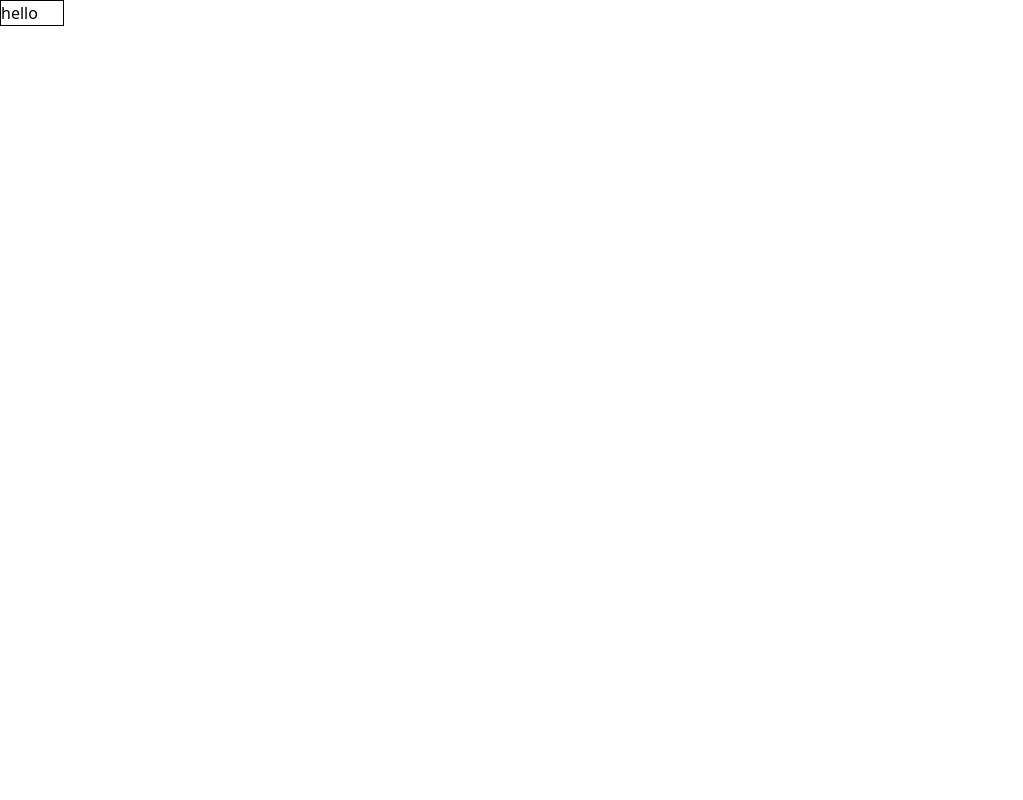
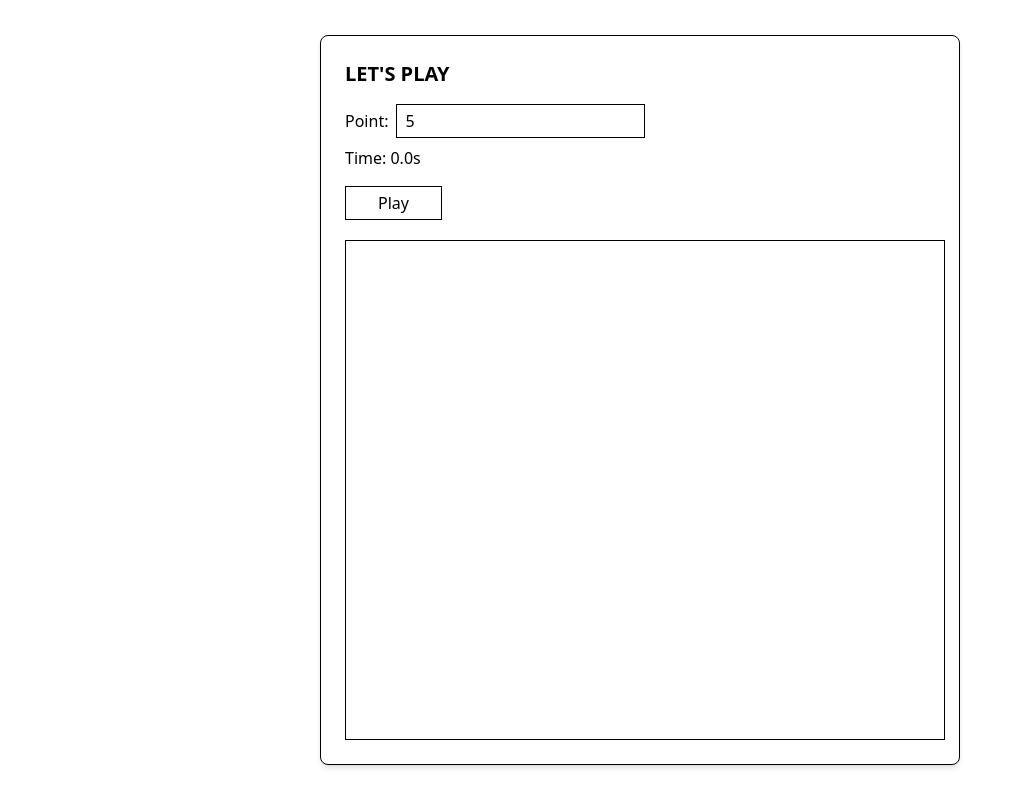
Before and after one commit to DNDAHieuBeo/haibazo_entrance_test, a React (Vite) app: page / in a window 1280 px wide. Shown: the whole page, without its empty margins (0-1023 px from the left). Built offline with nearby package versions, Linux system fonts and the light colour scheme.

Commit message:
feat:create ui, display circle function

```diff
--- a/src/App.tsx
+++ b/src/App.tsx
@@ -1,16 +1,102 @@
+import { useState, useEffect, ChangeEvent } from "react";
+import "./App.css";
+import Circle from "./Circle";
+const CONTAINER_WIDTH = 600;
+const CONTAINER_HEIGHT = 500;
+const CIRCLE_SIZE = 50;
 
-import './App.css'
+const App = () => {
+  const [point, setPoint] = useState<number>(5);
+  const [time, setTime] = useState<number>(0);
+  const [playing, setPlaying] = useState<boolean>(false);
+  const [circleCountToDisplay, setCircleCountToDisplay] = useState<number>(0);
+  const [circles, setCircles] = useState<CircleProps[]>([]);
+// Count game time
+  useEffect(() => {
+    if (!playing) return;
+    const interval = setInterval(() => {
+      setTime((t) => Number((t + 0.1).toFixed(1)));
+    }, 100);
+    return () => clearInterval(interval);
+  }, [playing]);
+  // Function to creat new array with the length equal the circleCountToDisplay
+  useEffect(() => {
+    if (circleCountToDisplay > 0) {
+      const newCircles: CircleProps[] = Array.from(
+          { length: circleCountToDisplay },
+          (_, i) => ({
+            index: i + 1,
+            top: Math.random() * (CONTAINER_HEIGHT - CIRCLE_SIZE),
+            left: Math.random() * (CONTAINER_WIDTH - CIRCLE_SIZE),
+          })
+      );
+      setCircles(newCircles);
+    } else {
+      setCircles([]);
+    }
+  }, [circleCountToDisplay]);
+// Take value of input and add it to the point
+  const handlePointChange = (e: ChangeEvent<HTMLInputElement>) => {
+    const value: string = e.target.value;
+    setPoint(value === "" ? "" : value);
+  };
 
-function App() {
+  const onPlay = (): void => {
+    if (playing) {
+      setPlaying(false);
+      setCircleCountToDisplay(0);
+    } else {
+      setTime(0);
+      setPlaying(true);
+      setPoint(point === "" ? 5 : point);
+      const numberOfCircles = point === "" ? 5 : point;
+      setCircleCountToDisplay(numberOfCircles);
+    }
 
+  };
 
   return (
-   <div className="h-screen w-full items-center justify-center bg-white">
-        <div className='w-16 bg-white border border-black-600 '>
-            hello
+      <div className="h-screen w-full flex items-center justify-center bg-white">
+        <div className="bg-white border border-black flex flex-col  p-6 rounded-lg shadow-md w-1/2">
+          <div>
+            <h1 className="font-bold text-xl mb-4">LET'S PLAY</h1>
+            <div className="mb-2">
+              Point:
+              <input
+                  className="border ml-2 px-2 py-1"
+                  type="number"
+                  value={point}
+                  onChange={handlePointChange}
+              />
+            </div>
+            <div className="mb-4">Time: {time.toFixed(1)}s</div>{" "}
+            <button
+                className="w-fit py-1 px-8 border border-black cursor-pointer text-center"
+                onClick={onPlay}
+            >
+              {playing ? "Restart" : "Play"}
+            </button>
+            {playing && (
+                <button className="w-fit py-1 px-8 border ml-5 border-black cursor-pointer text-center">
+                  Auto play On
+                </button>
+            )}
+          </div>
+          <div className="border border-black-50 mt-5 relative p-2"
+               style={{ width: `${CONTAINER_WIDTH}px`, height: `${CONTAINER_HEIGHT}px` }}
+          >
+            {circles.map((circleData) => (
+                <Circle
+                    key={circleData.index}
+                    index={circleData.index}
+                    top={circleData.top}
+                    left={circleData.left}
+                />
+            ))}
+          </div>
         </div>
-   </div>
-  )
-}
+      </div>
+  );
+};
 
-export default App
+export default App;
--- /dev/null
+++ b/src/Circle.tsx
@@ -0,0 +1,12 @@
+const Circle = ({index, top, left}: CircleProps) => {
+    return (
+        <div
+            className="w-[50px] h-[50px] rounded-full bg-slate-500 p-2 text-center absolute cursor-pointer text-white flex items-center justify-center text-sm "
+            style={{top: `${top}px`, left: `${left}px`}}
+        >
+            {index}
+        </div>
+    );
+};
+
+export default Circle;
--- a/tsconfig.app.json
+++ b/tsconfig.app.json
@@ -23,5 +23,8 @@
     "noFallthroughCasesInSwitch": true,
     "noUncheckedSideEffectImports": true
   },
-  "include": ["src"]
+  "include": [
+    "src",
+    "type.d.ts"
+  ]
 }
--- /dev/null
+++ b/type.d.ts
@@ -0,0 +1,6 @@
+
+interface CircleProps {
+    index: number;
+    top: number;
+    left: number;
+}
```
